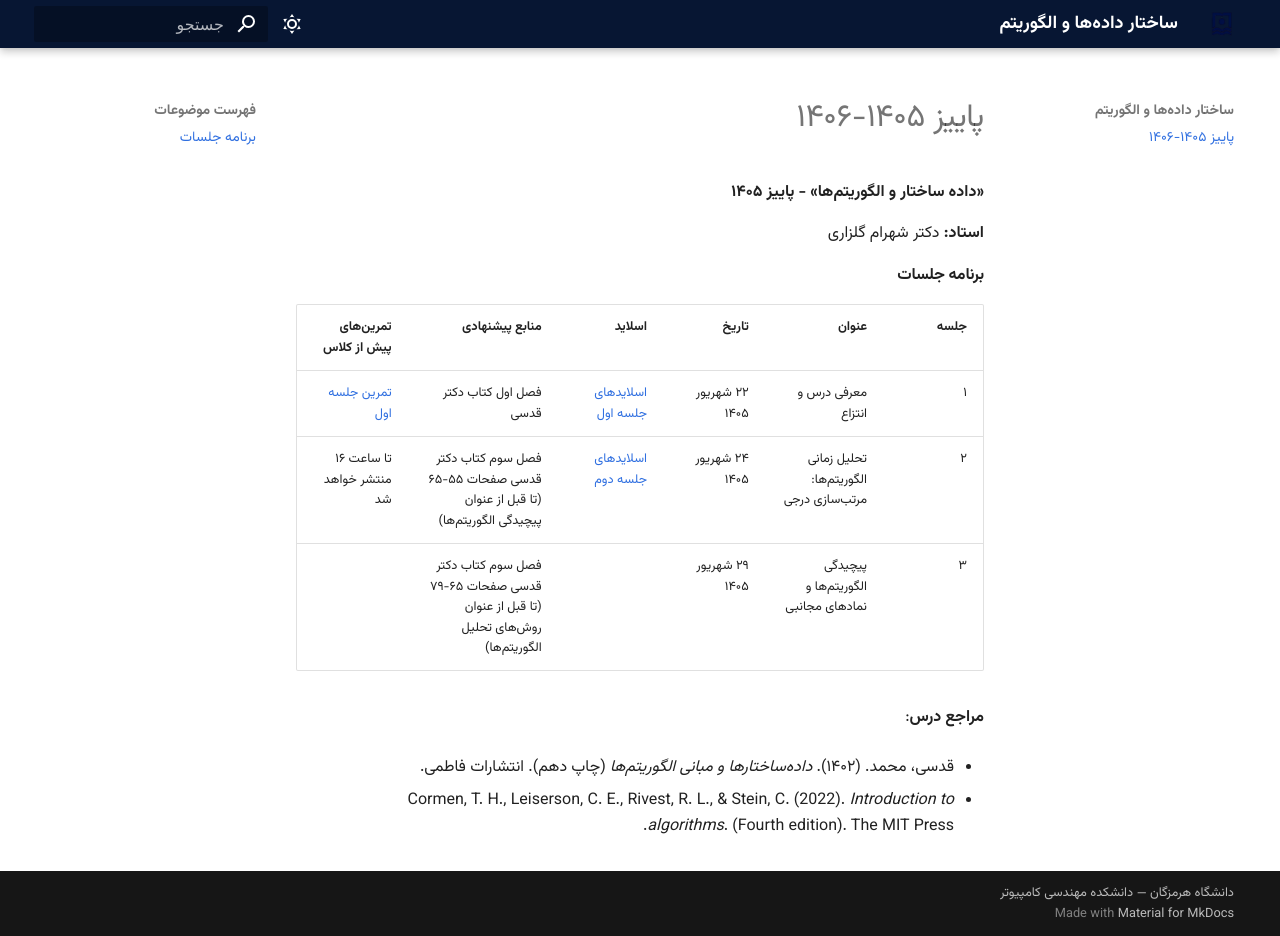
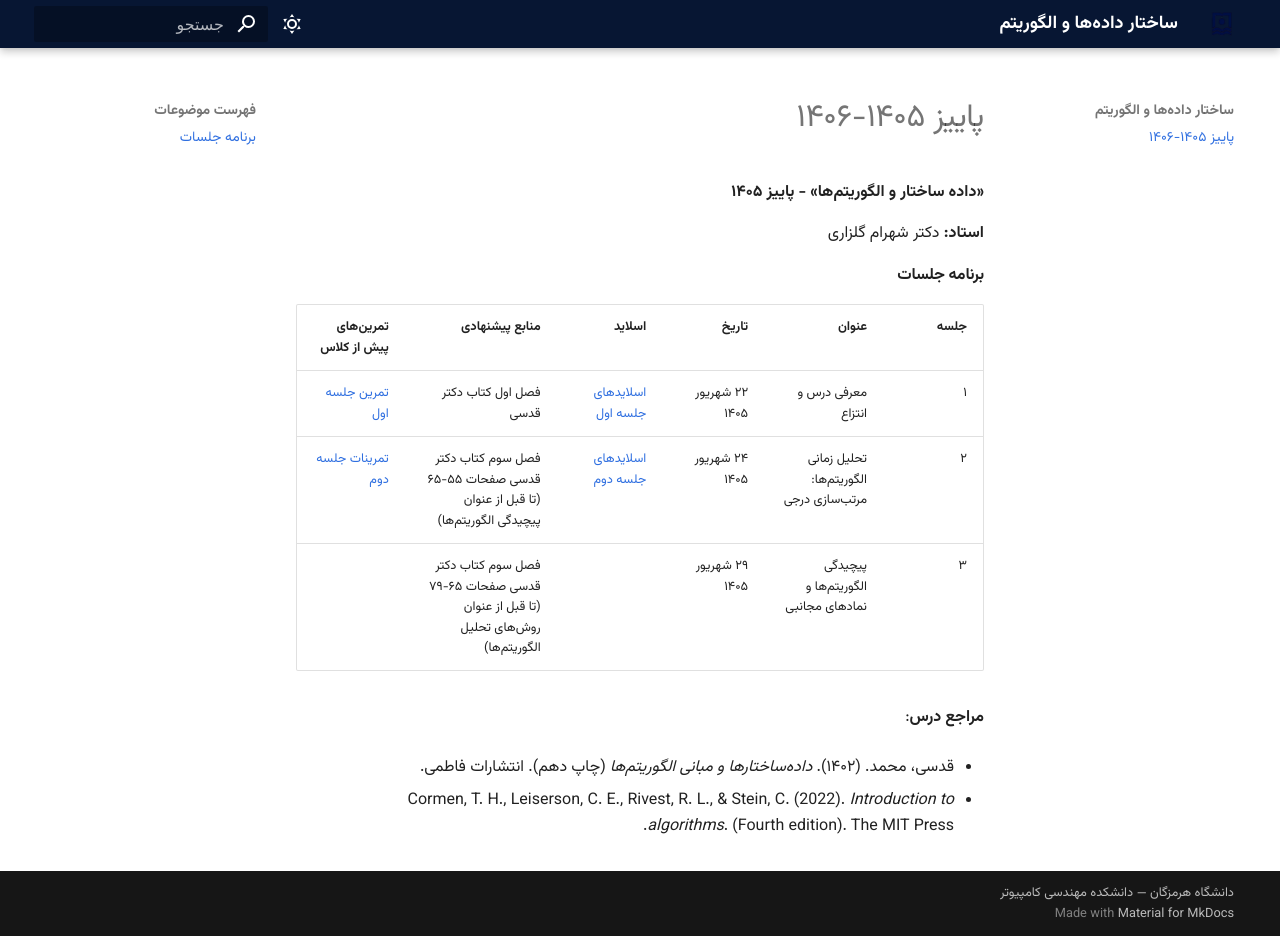
Before and after one commit to CESA-UH/CESA-UH.github.io, an MkDocs documentation site: the page built from docs-src/DSA/docs/index.md, in a window 1280 px wide and 936 px high. Built offline with MkDocs 1.6.1 and Material for MkDocs 9.7.7, drawn with Linux system fonts in a browser that asks for light colours.

Commit message:
DSA Session 2 WamUp Added to Main Page

```diff
--- a/docs-src/DSA/docs/index.md
+++ b/docs-src/DSA/docs/index.md
@@ -1,15 +1,14 @@
-
 **«داده ساختار و الگوریتم‌ها» - پاییز ۱۴۰۵**
 
 **استاد:** دکتر شهرام گلزاری
 
 #### برنامه جلسات
 
-| جلسه | عنوان                                   | تاریخ          | اسلاید                                                                                                                                                         | منابع پیشنهادی                                                                 | تمرین‌های پیش از کلاس                                                                                                                    |
-| ---: | --------------------------------------- | -------------- | -------------------------------------------------------------------------------------------------------------------------------------------------------------- | ------------------------------------------------------------------------------ | ---------------------------------------------------------------------------------------------------------------------------------------- |
-|    ۱ | معرفی درس و انتزاع                      | ۲۲ شهریور ۱۴۰۵ | [اسلاید‌های جلسه اول](https://github.com/CESA-UH/CESA-UH.github.io/blob/main/docs-src/DSA/docs/1405-1406-paeez/assets/slides/1-IntroductionAndAbstraction.pdf) | فصل اول کتاب دکتر قدسی                                                         | [تمرین جلسه اول](https://github.com/CESA-UH/CESA-UH.github.io/blob/main/docs-src/DSA/docs/1405-1406-paeez/assets/exercises/WarmUP-1.pdf) |
-|    ۲ | تحلیل زمانی الگوریتم‌ها: مرتب‌سازی درجی | ۲۴ شهریور ۱۴۰۵ | [اسلایدهای جلسه دوم](https://github.com/CESA-UH/CESA-UH.github.io/blob/main/docs-src/DSA/docs/1405-1406-paeez/assets/slides/2-AlgorithmsAnalysis.pdf)          | فصل سوم کتاب دکتر قدسی صفحات ۵۵-۶۵ (تا قبل از عنوان پیچیدگی الگوریتم‌ها)       | تا ساعت ۱۶    منتشر خواهد شد                                                                                                                           |
-|    ۳ | پیچیدگی الگوریتم‌ها و نماد‌های مجانبی   | ۲۹ شهریور ۱۴۰۵ |                                                                                                                                                                | فصل سوم کتاب دکتر قدسی صفحات ۶۵-۷۹ (تا قبل از عنوان روش‌های تحلیل الگوریتم‌ها) |                                                                                                                                          |
+| جلسه | عنوان                                   | تاریخ          | اسلاید                                                                                                                                                         | منابع پیشنهادی                                                                 | تمرین‌های پیش از کلاس                                                                                                                      |
+| ---: | --------------------------------------- | -------------- | -------------------------------------------------------------------------------------------------------------------------------------------------------------- | ------------------------------------------------------------------------------ | ------------------------------------------------------------------------------------------------------------------------------------------ |
+|    ۱ | معرفی درس و انتزاع                      | ۲۲ شهریور ۱۴۰۵ | [اسلاید‌های جلسه اول](https://github.com/CESA-UH/CESA-UH.github.io/blob/main/docs-src/DSA/docs/1405-1406-paeez/assets/slides/1-IntroductionAndAbstraction.pdf) | فصل اول کتاب دکتر قدسی                                                         | [تمرین جلسه اول](https://github.com/CESA-UH/CESA-UH.github.io/blob/main/docs-src/DSA/docs/1405-1406-paeez/assets/exercises/WarmUP-1.pdf)   |
+|    ۲ | تحلیل زمانی الگوریتم‌ها: مرتب‌سازی درجی | ۲۴ شهریور ۱۴۰۵ | [اسلایدهای جلسه دوم](https://github.com/CESA-UH/CESA-UH.github.io/blob/main/docs-src/DSA/docs/1405-1406-paeez/assets/slides/2-AlgorithmsAnalysis.pdf)          | فصل سوم کتاب دکتر قدسی صفحات ۵۵-۶۵ (تا قبل از عنوان پیچیدگی الگوریتم‌ها)       | [تمرینات جلسه دوم](https://github.com/CESA-UH/CESA-UH.github.io/blob/main/docs-src/DSA/docs/1405-1406-paeez/assets/exercises/WarmUP-2.pdf) |
+|    ۳ | پیچیدگی الگوریتم‌ها و نماد‌های مجانبی   | ۲۹ شهریور ۱۴۰۵ |                                                                                                                                                                | فصل سوم کتاب دکتر قدسی صفحات ۶۵-۷۹ (تا قبل از عنوان روش‌های تحلیل الگوریتم‌ها) |                                                                                                                                            |
 
 **مراجع درس**:
 
```
Also changed, not shown: 4 other files.
